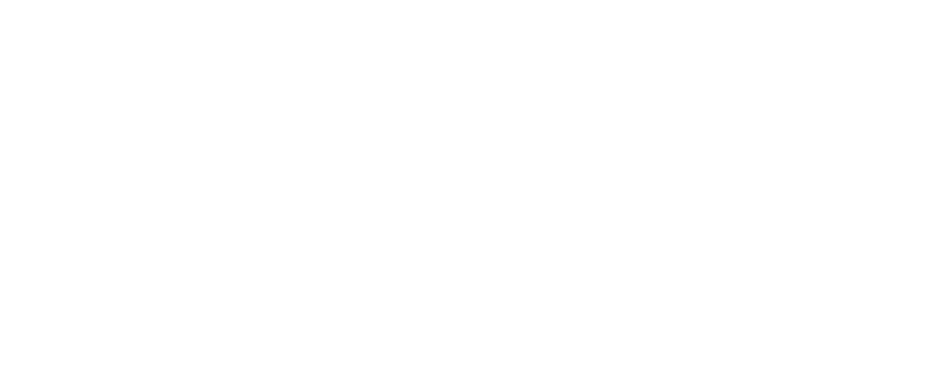
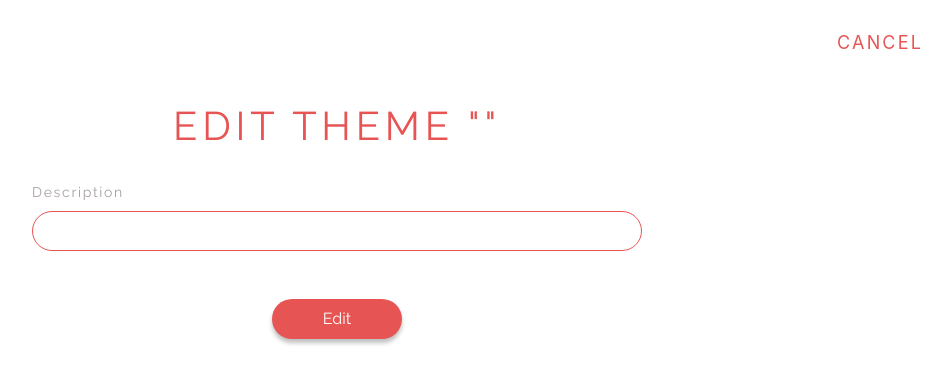
Before and after one commit to biasofientini/blogPessoal-Angular, an Angular app: page /tema-edit/1 in a window 1280 px wide. Before the commit this address led to /. Shown: the top 384 px of the page, without its empty margins (303-1254 px from the left). Built offline with nearby package versions, Linux system fonts and the light colour scheme; no server answers.

Commit message:
ThemeEditComponent

```diff
--- a/src/app/app-routing.module.ts
+++ b/src/app/app-routing.module.ts
@@ -8,6 +8,7 @@ import { MenuComponent } from './menu/menu.component';
 import { NewPostComponent } from './new-post/new-post.component';
 import { RodapeComponent } from './rodape/rodape.component';
 import { SobreComponent } from './sobre/sobre.component';
+import { TemaEditComponent } from './tema-edit/tema-edit.component';
 
 const routes: Routes = [
   { path: '', redirectTo: 'home', pathMatch: 'full' },
@@ -18,7 +19,8 @@ const routes: Routes = [
   { path: 'home', component: HomeComponent },
   { path: 'sobre', component: SobreComponent },
   { path: 'inicio', component: InicioComponent },
-  { path: 'new-post', component: NewPostComponent }
+  { path: 'new-post', component: NewPostComponent },
+  { path: 'tema-edit/:id', component: TemaEditComponent }
 ];
 
 @NgModule({
--- a/src/app/app.module.ts
+++ b/src/app/app.module.ts
@@ -13,6 +13,7 @@ import { InicioComponent } from './inicio/inicio.component';
 import { HttpClientModule } from '@angular/common/http';
 import { FormsModule } from '@angular/forms';
 import { NewPostComponent } from './new-post/new-post.component';
+import { TemaEditComponent } from './tema-edit/tema-edit.component';
 
 @NgModule({
   declarations: [
@@ -24,7 +25,8 @@ import { NewPostComponent } from './new-post/new-post.component';
     HomeComponent,
     SobreComponent,
     InicioComponent,
-    NewPostComponent
+    NewPostComponent,
+    TemaEditComponent
   ],
   imports: [
     BrowserModule,
--- a/src/app/new-post/new-post.component.html
+++ b/src/app/new-post/new-post.component.html
@@ -95,10 +95,8 @@
                             <td class="fs-14">{{item.id}}</td>
                             <td class="fs-14">{{item.descricao}}</td>
                             <td class="d-flex justify-content-end">
-                                <button class="btn button-delete-edit mr-3"
-                                    [routerLink]="['/tema-edit', item.id]">Edit</button>
-                                <button class="btn button-delete-edit"
-                                    [routerLink]="['/tema-delete', item.id]">Delete</button>
+                                <button class="btn button-delete-edit mr-3" [routerLink]="['/tema-edit', item.id]" data-dismiss="modal" aria-label="Close">Edit</button>
+                                <button class="btn button-delete-edit" [routerLink]="['/tema-delete', item.id]">Delete</button>
                             </td>
                         </tr>
                     </tbody>
--- a/src/app/new-post/new-post.component.ts
+++ b/src/app/new-post/new-post.component.ts
@@ -13,7 +13,6 @@ import { TemaService } from '../service/tema.service';
   styleUrls: ['./new-post.component.css']
 })
 export class NewPostComponent implements OnInit {
-
 
   user: User = new User()
   postagem: Postagem = new Postagem()
--- /dev/null
+++ b/src/app/tema-edit/tema-edit.component.css
@@ -0,0 +1,42 @@
+.buttonpadrao{
+    width: 130px;
+    height: 40px;
+    top: 300px;
+    background: #E75454;
+    box-shadow: 0px 4px 4px rgba(0, 0, 0, 0.25);
+    border-radius: 100px;
+    border: 0px;
+    font-family: Raleway;
+    font-size: 16px;
+    color: #FFFFFF;
+}
+
+.buttonpadrao:hover{
+    color: black;
+    box-shadow: 0px 8px 8px rgba(0, 0, 0, 0.25);
+}
+
+.fs-titulo{
+    font-size: 40px;
+    font-family: Raleway;
+    color: #E75454;
+    letter-spacing: 0.12em;
+}
+
+.fs-14{
+    font-size: 14px;
+    font-family: Raleway;
+    color: #A8A0A0;
+    letter-spacing: 0.12em;
+}
+
+input{
+    height: 40px;
+    background: #FFFFFF;
+    border: 1px solid #E75454;
+    box-sizing: border-box;
+    border-radius: 100px;
+    font-family: 'Poiret One', sans-serif;
+    font-size: 16px;
+    letter-spacing: 0.12em;
+}
--- /dev/null
+++ b/src/app/tema-edit/tema-edit.component.html
@@ -0,0 +1,28 @@
+<div class="container-fluid">
+
+    <div class="col-md-12 d-flex justify-content-end">
+        <h3 (click)='cancel()' class="mt-2 mr-0 p-4"
+            style="font-size: 18px; color: #E75454; cursor: pointer; letter-spacing: 0.12em; font-weight: normal;">
+            CANCEL</h3>
+    </div>
+
+    <div class="row">
+        <div class="col-md-12">
+            <h1 class="text-center fs-titulo mt-3">EDIT THEME "{{tema.descricao}}"</h1>
+        </div>
+    </div>
+
+    <div class="row d-flex justify-content-center">
+        <div class="col-md-6">
+            <div class="form-group">
+                <label for="descricao" class="fs-14 mt-4">Description</label>
+                <input type="text" class="form-control" id="descricao" [(ngModel)]='tema.descricao'>
+            </div>
+
+            <div class="d-flex justify-content-center mt-5">
+                <button class="btn buttonpadrao" (click)='update()'>Edit</button>
+            </div>
+        </div>
+    </div>
+
+</div>
--- /dev/null
+++ b/src/app/tema-edit/tema-edit.component.ts
@@ -0,0 +1,44 @@
+import { Component, OnInit } from '@angular/core';
+import { ActivatedRoute, Router } from '@angular/router';
+import { Tema } from '../model/Tema';
+import { TemaService } from '../service/tema.service';
+
+@Component({
+  selector: 'app-tema-edit',
+  templateUrl: './tema-edit.component.html',
+  styleUrls: ['./tema-edit.component.css']
+})
+export class TemaEditComponent implements OnInit {
+
+  tema: Tema = new Tema()
+
+  constructor(
+    private temaService: TemaService,
+    private router: Router,
+    private route: ActivatedRoute
+  ) { }
+
+  ngOnInit() {
+    let id = this.route.snapshot.params['id']
+    this.findByIdTema(id)
+  }
+
+  findByIdTema(id: number) {
+    this.temaService.getByIdTema(id).subscribe((resp: Tema) => {
+      this.tema = resp
+    })
+  }
+
+  update(){
+    this.temaService.putTema(this.tema).subscribe((resp: Tema) => {
+      this.tema = resp
+      alert('SUCESSO')
+      this.router.navigate(['/new-post'])
+    })
+  }
+
+  cancel() {
+    this.router.navigate(['/new-post'])
+  }
+
+}
```
